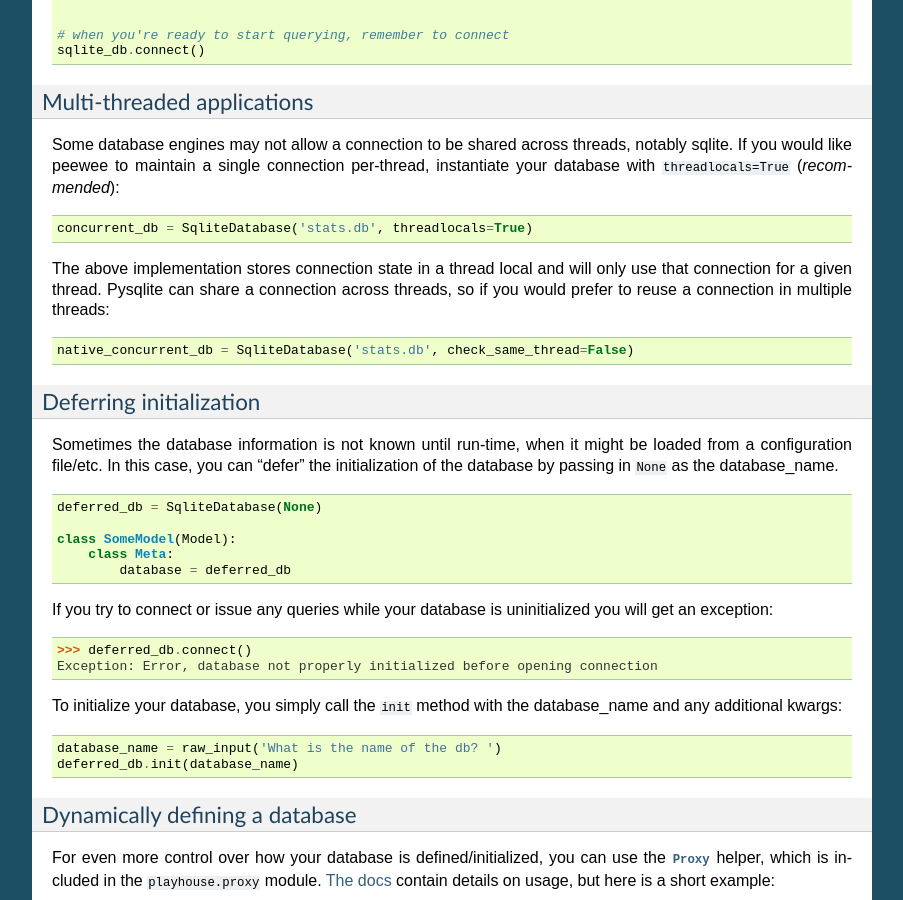
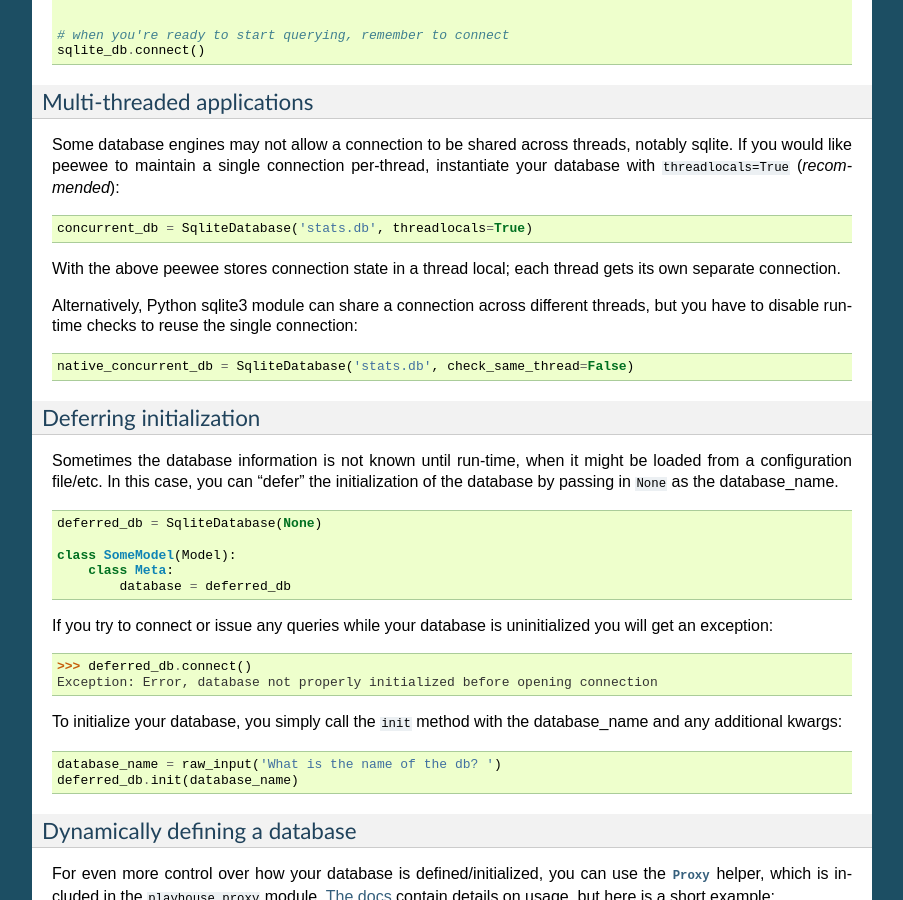
Before and after one commit to coleifer/peewee, a Sphinx documentation site: the page built from docs/peewee/cookbook.rst, in a window 1280 px wide and 900 px high, scrolled down 2260 px. Shown: the whole window, without its empty margins (198-1101 px from the left). Built offline with Sphinx 7.4.7, drawn with Linux system fonts in a browser that asks for light colours.

Commit message:
cookbook.rst: clarify threadlocals vs check_same_threads

```diff
--- a/docs/peewee/cookbook.rst
+++ b/docs/peewee/cookbook.rst
@@ -178,9 +178,11 @@ instantiate your database with ``threadlocals=True`` (*recommended*):
 
     concurrent_db = SqliteDatabase('stats.db', threadlocals=True)
 
-The above implementation stores connection state in a thread local and will only
-use that connection for a given thread.  Pysqlite can share a connection across
-threads, so if you would prefer to reuse a connection in multiple threads:
+With the above peewee stores connection state in a thread local; each thread gets its
+own separate connection.
+
+Alternatively, Python sqlite3 module can share a connection across different threads,
+but you have to disable runtime checks to reuse the single connection:
 
 .. code-block:: python
 
```
